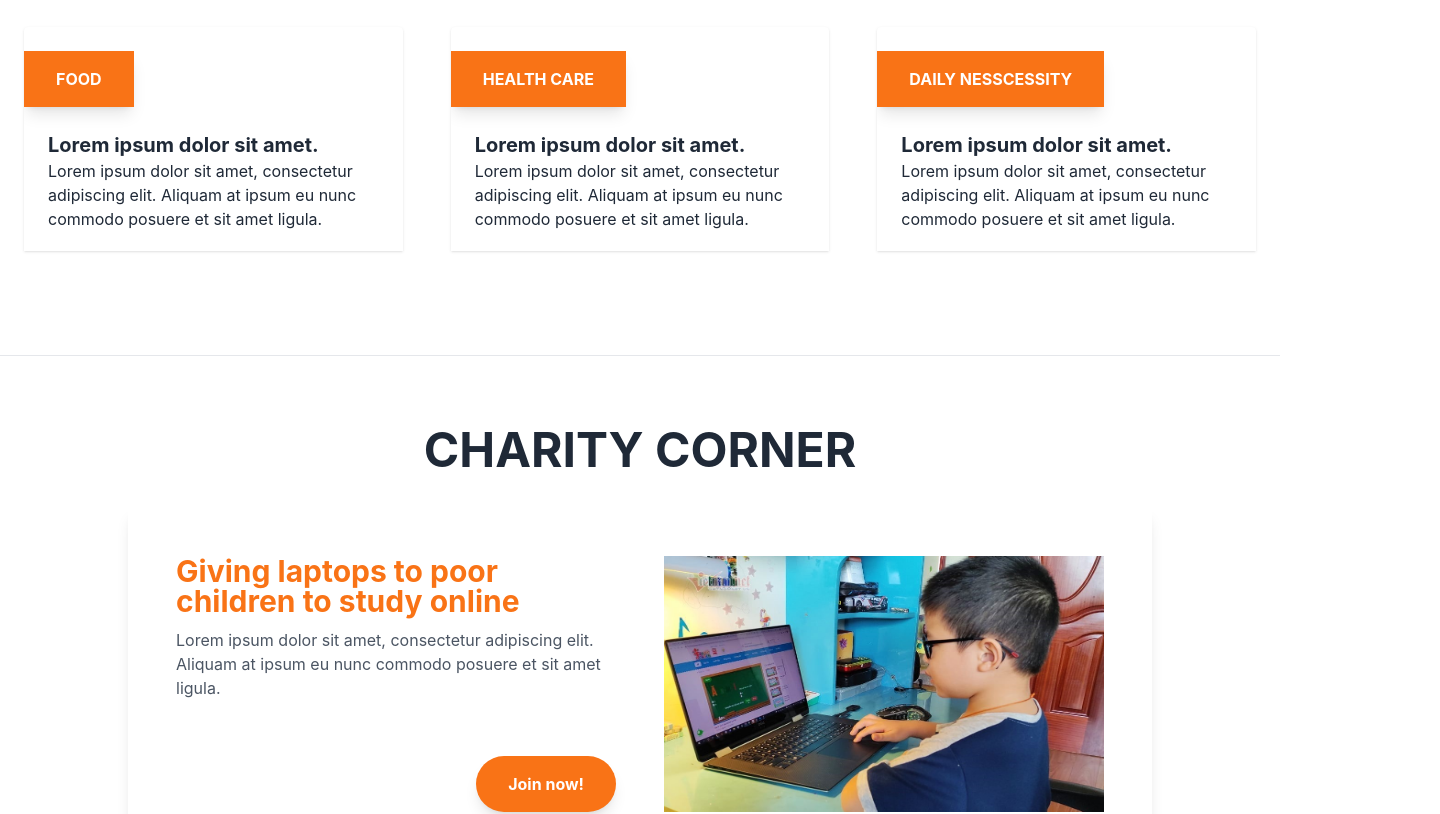
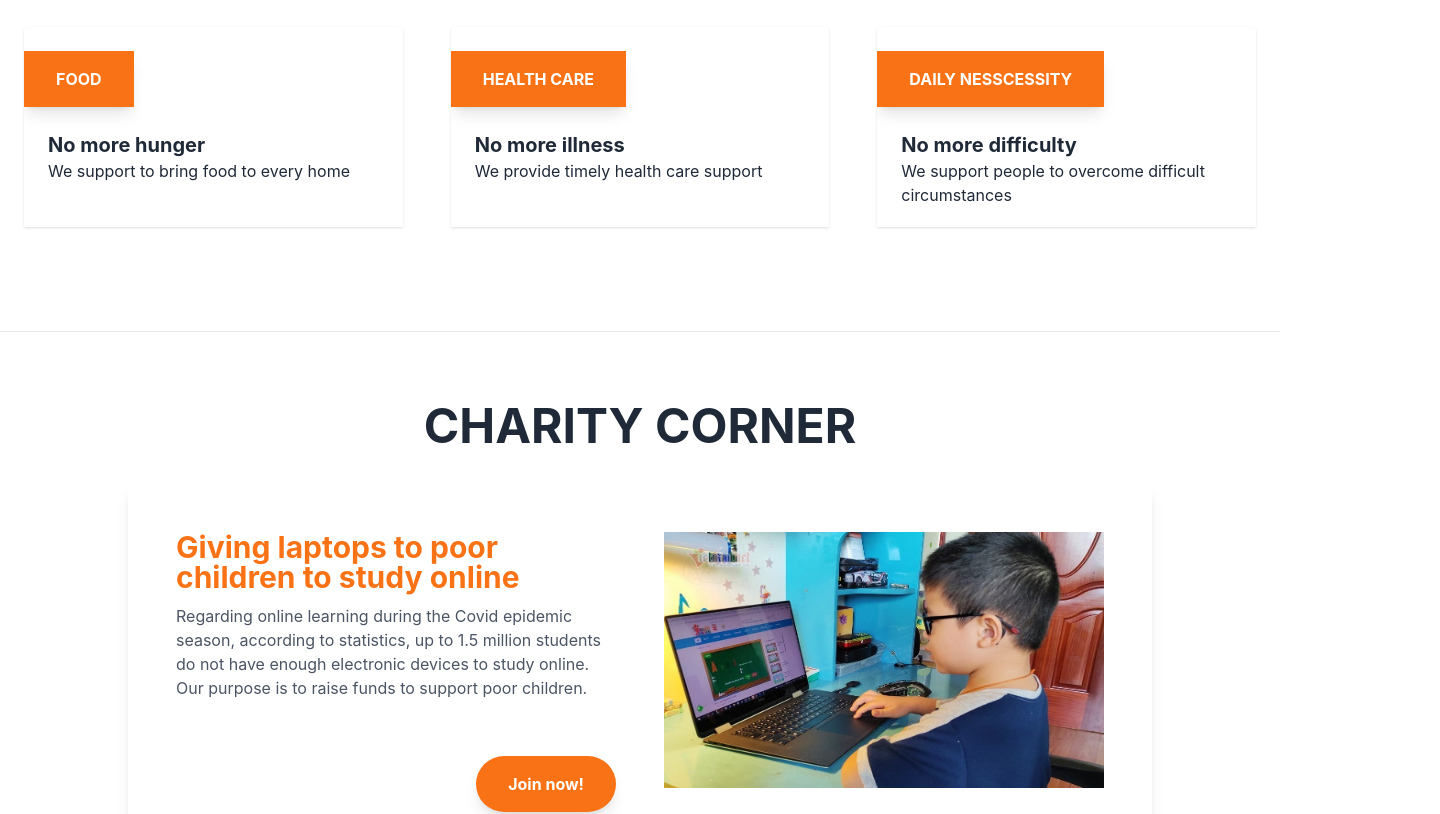
Before and after one commit to thtngan/FDI-CaBaBu, a React (Create React App) app in the folder cov-map/: page / in a window 1280 px wide. Shown: the part 1040-1854 px from the top of the page, 1440 px wide, since content can reach past the window. Built offline with nearby package versions, Linux system fonts and the light colour scheme.

Commit message:
Add demo data

```diff
--- a/cov-map/src/pages/AboutUs.js
+++ b/cov-map/src/pages/AboutUs.js
@@ -78,9 +78,6 @@ export default function AboutUs() {
   ];
   return (
     <div>
-      <div className="pb-7">
-            <Header/>
-      </div>
       <div className="text-xl font-bold pl-2 pb-0 mt-16 ">
         <div className="text-5xl font-bold text-gray-800 text-center mb-4">ABOUT US</div>
       </div>
@@ -91,7 +88,6 @@ export default function AboutUs() {
           </div>
         ))}
       </Slider>
-      <Footer/>
     </div>
   );
 }
--- a/cov-map/src/pages/HelpForm.js
+++ b/cov-map/src/pages/HelpForm.js
@@ -17,7 +17,7 @@ const HelpForm = () => {
 					<div class="relative flex flex-col items-center w-full">
 						<div
 							class="h-24 w-24 md rounded-full relative avatar flex items-end justify-end text-purple-400 min-w-max absolute -top-16 flex bg-purple-200 text-purple-100 row-start-1 row-end-3 text-purple-650 ring-1 ring-white mt-14">
-							<img class="h-24 w-24 md rounded-full relative" src="https://avatars3.githubusercontent.com/u/11801238?v=4" alt=""/>
+							<img class="h-24 w-24 md rounded-full relative" src="/logoCovMAP-02.svg" alt=""/>
 							<div class="absolute"></div>
 						</div>
 						<div class="flex flex-col space-y-1 justify-center items-center -mt-12 w-full">
@@ -44,9 +44,7 @@ const HelpForm = () => {
                 </h1>
                 <div className="w-full mb-4">
                     <div className="w-full text-xl text-gray-800 px-6">
-                    Lorem ipsum dolor sit amet, consectetur adipiscing elit. Aliquam at ipsum eu nunc commodo posuere et sit amet ligula.
-                    Lorem ipsum dolor sit amet, consectetur adipiscing elit. Aliquam at ipsum eu nunc commodo posuere et sit amet ligula.
-
+                    I am a worker, because of the Covid epidemic, I have been unemployed for 4 months. I am the main breadwinner of the family, currently, unable to manage a family of 4. I hope to receive support for rice and food and drink.
                     </div>
                 </div>
 
--- a/cov-map/src/pages/Home.js
+++ b/cov-map/src/pages/Home.js
@@ -8,7 +8,7 @@ const Home = () => {
     return (
     <div className="min-h-screen ">
         <Header/>
-        <section className="bg-white border-b py-8  bg-gradient-to-r from-red-400 to-yellow-200">
+        <section className="bg-white border-b py-8 bg-gradient-to-r from-red-400 to-yellow-200">
         <br></br>
         <div className="text-white font-mono flex flex-col mt-4">
             <div className="flex flex-row-reverse flex-wrap m-auto">
@@ -99,10 +99,11 @@ const Home = () => {
                         FOOD
                 </p>
                 <div className="w-full font-bold text-xl text-gray-800 px-6">
-                    Lorem ipsum dolor sit amet.
+                    No more hunger
                 </div>
                 <p className="text-gray-800 text-base px-6 mb-5">
-                    Lorem ipsum dolor sit amet, consectetur adipiscing elit. Aliquam at ipsum eu nunc commodo posuere et sit amet ligula.
+                We support to bring food to every home
+
                 </p>
                 </a>
             </div>
@@ -116,10 +117,11 @@ const Home = () => {
                 </p>
 
                 <div className="w-full font-bold text-xl text-gray-800 px-6">
-                    Lorem ipsum dolor sit amet.
+                    No more illness
                 </div>
                 <p className="text-gray-800 text-base px-6 mb-5">
-                    Lorem ipsum dolor sit amet, consectetur adipiscing elit. Aliquam at ipsum eu nunc commodo posuere et sit amet ligula.
+                We provide timely health care support
+
                 </p>
                 </a>
             </div>
@@ -132,10 +134,11 @@ const Home = () => {
                 DAILY NESSCESSITY
                 </p>
                 <div className="w-full font-bold text-xl text-gray-800 px-6">
-                    Lorem ipsum dolor sit amet.
+                    No more difficulty
                 </div>
                 <p className="text-gray-800 text-base px-6 mb-5">
-                    Lorem ipsum dolor sit amet, consectetur adipiscing elit. Aliquam at ipsum eu nunc commodo posuere et sit amet ligula.
+
+                    We support people to overcome difficult circumstances
                 </p>
                 </a>
             </div>
@@ -157,7 +160,8 @@ const Home = () => {
             Giving laptops to poor children to study online
             </h3>
             <p className="text-gray-600 mb-8">
-              Lorem ipsum dolor sit amet, consectetur adipiscing elit. Aliquam at ipsum eu nunc commodo posuere et sit amet ligula.
+
+Regarding online learning during the Covid epidemic season, according to statistics, up to 1.5 million students do not have enough electronic devices to study online. Our purpose is to raise funds to support poor children.
 
             </p>
             <div className="flex items-center justify-end">
@@ -183,7 +187,8 @@ const Home = () => {
               COVID-19: Relief & Recovery Efforts
               </h3>
               <p className="text-gray-600 mb-8">
-                Lorem ipsum dolor sit amet, consectetur adipiscing elit. Aliquam at ipsum eu nunc commodo posuere et sit amet ligula.
+
+              This community was created to support difficult situations affected by the Covid-19 epidemic.
               </p>
               <div className="flex items-center justify-end">
               <button className="mx-auto bg-orange-500 lg:mx-0 gradient text-white font-bold rounded-full my-6 py-4 px-8 shadow-lg focus:outline-none focus:shadow-outline transform transition hover:scale-105 duration-300 ease-in-out">
```
